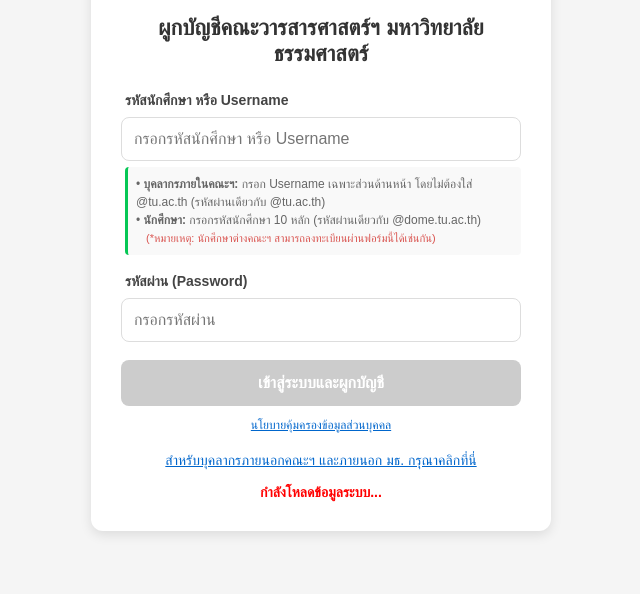
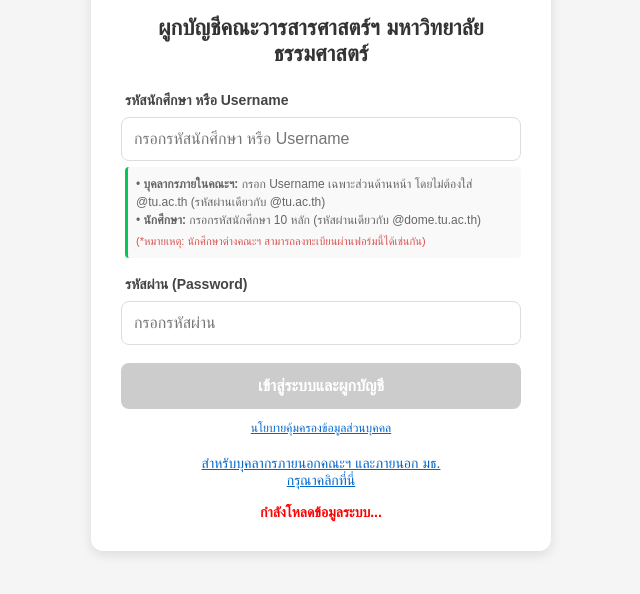
Before and after one commit to JC-Media-IT/Test_line_API, a plain HTML site: page index.html in a window 1280 px wide. Shown: the part 132-726 px from the top of the page, without its empty margins (319-959 px from the left). Drawn offline with Linux system fonts and the light colour scheme.

Commit message:
Update index.html

```diff
--- a/index.html
+++ b/index.html
@@ -47,7 +47,7 @@
         <div class="guide-text">
           • <b>บุคลากรภายในคณะฯ:</b> กรอก Username เฉพาะส่วนด้านหน้า โดยไม่ต้องใส่ @tu.ac.th (รหัสผ่านเดียวกับ @tu.ac.th)<br>
           • <b>นักศึกษา:</b> กรอกรหัสนักศึกษา 10 หลัก (รหัสผ่านเดียวกับ @dome.tu.ac.th)<br>
-          <span style="color: #d9534f; font-size: 11px; margin-left: 10px;">(*หมายเหตุ: นักศึกษาต่างคณะฯ สามารถลงทะเบียนผ่านฟอร์มนี้ได้เช่นกัน)</span>
+          <span style="color: #d9534f; font-size: 11px; display: block; margin-top: 4px;">(*หมายเหตุ: นักศึกษาต่างคณะฯ สามารถลงทะเบียนผ่านฟอร์มนี้ได้เช่นกัน)</span>
         </div>
       </div>
 
@@ -62,7 +62,7 @@
         <a href="https://jc.tu.ac.th/th/pdpa" target="_blank">นโยบายคุ้มครองข้อมูลส่วนบุคคล</a>
       </div>
 
-      <a class="toggle-link" onclick="toggleForm('external')">สำหรับบุคลากรภายนอกคณะฯ และภายนอก มธ. กรุณาคลิกที่นี่</a>
+      <a class="toggle-link" onclick="toggleForm('external')">สำหรับบุคลากรภายนอกคณะฯ และภายนอก มธ. <br>กรุณาคลิกที่นี่</a>
     </form>
 
     <!-- ฟอร์มสำหรับบุคลากรภายนอก -->
```
